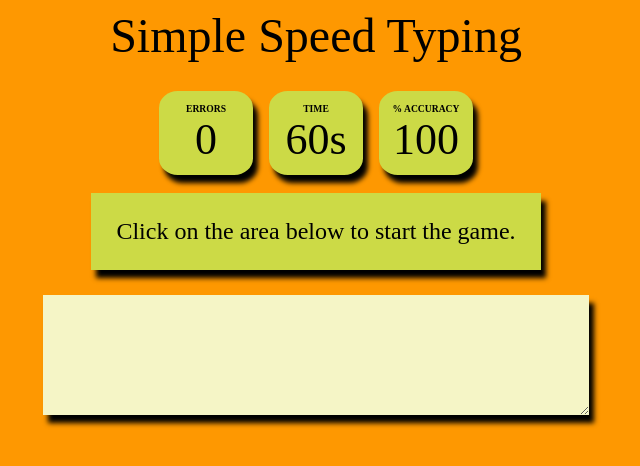
After one commit to ignxrxnt0330/asd, a PHP site: page /asd/assets/typing_game_example/index.html in a window 1280 px wide. The commit adds this page. Shown: the top 466 px of the page, without its empty margins (324-964 px from the left). Run offline with PHP 8.4, Linux system fonts and the light colour scheme.

Commit message:
worked on some improvements to existent features and started working on the typing game

```diff
--- /dev/null
+++ b/assets/typing_game_example/index.css
@@ -0,0 +1,87 @@
+body {
+    background-color: #fe9801;
+    color: black;
+    text-align: center;
+    }
+
+    .container {
+    display: flex;
+    flex-direction: column;
+    align-items: center;
+    }
+
+    .heading {
+    margin-bottom: 20px;
+    font-size: 3rem;
+    color: black;
+    }
+
+    .header {
+    display: flex;
+    align-items: center;
+    }
+
+    .timer, .errors, .accuracy,
+    .cpm, .wpm {
+    background-color: #ccda46;
+    height: 60px;
+    width: 70px;
+    margin: 8px;
+    padding: 12px;
+    border-radius: 20%;
+    box-shadow: black 5px 8px 5px;
+    }
+
+    .cpm, .wpm {
+    display: none;
+    }
+
+    .header_text {
+    text-transform: uppercase;
+    font-size: 0.6rem;
+    font-weight: 600;
+    }
+
+    .curr_time, .curr_errors,
+    .curr_accuracy, .curr_cpm,
+    .curr_wpm {
+    font-size: 2.75rem;
+    }
+
+    .quote {
+    background-color: #ccda46;
+    font-size: 1.5rem;
+    margin: 10px;
+    padding: 25px;
+    box-shadow: black 5px 8px 5px;
+    }
+
+    .input_area {
+    background-color: #f5f5c6;
+    height: 80px;
+    width: 40%;
+    font-size: 1.5rem;
+    font-weight: 600;
+    margin: 15px;
+    padding: 20px;
+    border: 0px;
+    box-shadow: black 5px 8px 5px;
+    }
+
+    .restart_btn {
+    display: none;
+    background-color: #326765;
+    font-size: 1.5rem;
+    padding: 10px;
+    border: 0px;
+    box-shadow: black 5px 8px 5px;
+    }
+
+    .incorrect_char {
+    color: red;
+    text-decoration: underline;
+    }
+
+    .correct_char {
+    color: darkgreen;
+    }
--- /dev/null
+++ b/assets/typing_game_example/index.html
@@ -0,0 +1,58 @@
+<!DOCTYPE html>
+<head>
+    <meta charset="UTF-8">
+    <meta http-equiv="X-UA-Compatible" content="IE=edge">
+    <meta name="viewport" content="width=device-width, initial-scale=1.0">
+    <link rel=icon type="image/png" href="../imgs/favicon.png">
+    <link rel="stylesheet" type="text/css" href="index.css">
+    <title>typing game</title>
+</head>
+
+<body>
+    <div class="container">
+      <div class="heading">
+        Simple Speed Typing
+      </div>
+      <div class="header">
+        <div class="wpm">
+          <div class="header_text">WPM</div>
+          <div class="curr_wpm">100</div>
+        </div>
+        <div class="cpm">
+          <div class="header_text">CPM</div>
+          <div class="curr_cpm">100</div>
+        </div>
+        <div class="errors">
+          <div class="header_text">Errors</div>
+          <div class="curr_errors">0</div>
+        </div>
+        <div class="timer">
+          <div class="header_text">Time</div>
+          <div class="curr_time">60s</div>
+        </div>
+        <div class="accuracy">
+          <div class="header_text">% Accuracy</div>
+          <div class="curr_accuracy">100</div>
+        </div>
+      </div>
+
+      <div class="quote">
+        Click on the area below to start the game.
+      </div>
+      <textarea class="input_area"
+        placeholder="start typing here..."
+        oninput="processCurrentText()"
+        onfocus="startGame()">
+      </textarea>
+      <button class="restart_btn"
+        onclick="resetValues()">
+        Restart
+      </button>
+    </div>
+
+    <!-- link the JavaScript file here -->
+    <script src="index.js">
+    </script>
+  </body>
+
+</html>
--- /dev/null
+++ b/assets/typing_game_example/index.js
@@ -0,0 +1,184 @@
+// define the time limit
+let TIME_LIMIT = 60;
+
+// define quotes to be used
+let quotes_array = [
+"Push yourself, because no one else is going to do it for you.",
+"Failure is the condiment that gives success its flavor.",
+"Wake up with determination. Go to bed with satisfaction.",
+"It's going to be hard, but hard does not mean impossible.",
+"Learning never exhausts the mind.",
+"The only way to do great work is to love what you do."
+];
+
+// selecting required elements
+let timer_text = document.querySelector(".curr_time");
+let accuracy_text = document.querySelector(".curr_accuracy");
+let error_text = document.querySelector(".curr_errors");
+let cpm_text = document.querySelector(".curr_cpm");
+let wpm_text = document.querySelector(".curr_wpm");
+let quote_text = document.querySelector(".quote");
+let input_area = document.querySelector(".input_area");
+let restart_btn = document.querySelector(".restart_btn");
+let cpm_group = document.querySelector(".cpm");
+let wpm_group = document.querySelector(".wpm");
+let error_group = document.querySelector(".errors");
+let accuracy_group = document.querySelector(".accuracy");
+
+let timeLeft = TIME_LIMIT;
+let timeElapsed = 0;
+let total_errors = 0;
+let errors = 0;
+let accuracy = 0;
+let characterTyped = 0;
+let current_quote = "";
+let quoteNo = 0;
+let timer = null;
+
+function updateQuote() {
+    quote_text.textContent = null;
+    current_quote = quotes_array[quoteNo];
+
+    // separate each character and make an element
+    // out of each of them to individually style them
+    current_quote.split('').forEach(char => {
+        const charSpan = document.createElement('span')
+        charSpan.innerText = char
+        quote_text.appendChild(charSpan)
+    })
+
+    // roll over to the first quote
+    if (quoteNo < quotes_array.length - 1)
+        quoteNo++;
+    else
+        quoteNo = 0;
+    }
+
+    function processCurrentText() {
+
+// get current input text and split it
+curr_input = input_area.value;
+curr_input_array = curr_input.split('');
+
+// increment total characters typed
+characterTyped++;
+
+errors = 0;
+
+quoteSpanArray = quote_text.querySelectorAll('span');
+quoteSpanArray.forEach((char, index) => {
+	let typedChar = curr_input_array[index]
+
+	// character not currently typed
+	if (typedChar == null) {
+	char.classList.remove('correct_char');
+	char.classList.remove('incorrect_char');
+
+	// correct character
+	} else if (typedChar === char.innerText) {
+	char.classList.add('correct_char');
+	char.classList.remove('incorrect_char');
+
+	// incorrect character
+	} else {
+	char.classList.add('incorrect_char');
+	char.classList.remove('correct_char');
+
+	// increment number of errors
+	errors++;
+	}
+});
+
+// display the number of errors
+error_text.textContent = total_errors + errors;
+
+// update accuracy text
+let correctCharacters = (characterTyped - (total_errors + errors));
+let accuracyVal = ((correctCharacters / characterTyped) * 100);
+accuracy_text.textContent = Math.round(accuracyVal);
+
+// if current text is completely typed
+// irrespective of errors
+if (curr_input.length == current_quote.length) {
+	updateQuote();
+
+	// update total errors
+	total_errors += errors;
+
+	// clear the input area
+	input_area.value = "";
+}
+}
+
+function startGame() {
+
+resetValues();
+updateQuote();
+
+// clear old and start a new timer
+clearInterval(timer);
+timer = setInterval(updateTimer, 1000);
+}
+
+function resetValues() {
+timeLeft = TIME_LIMIT;
+timeElapsed = 0;
+errors = 0;
+total_errors = 0;
+accuracy = 0;
+characterTyped = 0;
+quoteNo = 0;
+input_area.disabled = false;
+
+input_area.value = "";
+quote_text.textContent = 'Click on the area below to start the game.';
+accuracy_text.textContent = 100;
+timer_text.textContent = timeLeft + 's';
+error_text.textContent = 0;
+restart_btn.style.display = "none";
+cpm_group.style.display = "none";
+wpm_group.style.display = "none";
+}
+
+function updateTimer() {
+if (timeLeft > 0) {
+	// decrease the current time left
+	timeLeft--;
+
+	// increase the time elapsed
+	timeElapsed++;
+
+	// update the timer text
+	timer_text.textContent = timeLeft + "s";
+}
+else {
+	// finish the game
+	finishGame();
+}
+}
+
+function finishGame() {
+// stop the timer
+clearInterval(timer);
+
+// disable the input area
+input_area.disabled = true;
+
+// show finishing text
+quote_text.textContent = "Click on restart to start a new game.";
+
+// display restart button
+restart_btn.style.display = "block";
+
+// calculate cpm and wpm
+cpm = Math.round(((characterTyped / timeElapsed) * 60));
+wpm = Math.round((((characterTyped / 5) / timeElapsed) * 60));
+
+// update cpm and wpm text
+cpm_text.textContent = cpm;
+wpm_text.textContent = wpm;
+
+// display the cpm and wpm
+cpm_group.style.display = "block";
+wpm_group.style.display = "block";
+}
--- a/pags/todolist.php
+++ b/pags/todolist.php
@@ -34,13 +34,13 @@ require("db_connection.php");
         </div>
         <div id="todolist_items">
             <?php
-            $sql = "SELECT *  FROM todolist where completado=0 order by fecha";
+            $sql = "SELECT *  FROM todolist where completado=0 order by fecha,id desc";
             $result = mysqli_query($conn, $sql);
 
             if (mysqli_num_rows($result) > 0) {
                 while($row = mysqli_fetch_assoc($result)) {
                 $idcompl=$row['id'];
-                    echo " <a href='../php/completar_tdl.php?idcompl=$idcompl'><div id=todolist_item>";
+                    echo "<a href='../php/completar_tdl.php?idcompl=$idcompl'><div id=todolist_item>";
                     echo "<h2>" . $row["titulo"] ."  ". $row["fecha"] . "</h2> <p>" . $row["descripcion"] ."</p>";
                     echo "</div></a>";
                 }
--- a/php/splashes.php
+++ b/php/splashes.php
@@ -1,7 +1,7 @@
 <?php
 
-$splashes = fopen("C:/xampp/htdocs/asd/assets/splashes.txt","r");
-$splash = rand(1,365);
+$splashes = fopen("C:/xampp/htdocs/asd/misc/splashes.txt","r");
+$splash = rand(1,375);
 $num_lineas=0;
 while(!feof($splashes)) {
     $linea = fgets($splashes); // Get the next line in the file
```
Also changed, not shown: css/braindump.css (deleted, +0 -35 lines), misc/splashes.txt (renamed from assets/splashes.txt, +18 -8 lines), pags/braindump.php (deleted, +0 -54 lines), pags/index.php (+5 -2 lines), php/urbanDic.php (+4 -4 lines), templates/asd.php (+2 -11 lines), typing game/index.css (added, +41 -0 lines), typing game/index.html (added, +25 -0 lines), assets/braindump.js (renamed from js/braindump.js), js/update_tdl.js (added), misc/asd.txt (renamed from assets/asd.txt), typing game/index.js (added), 5 other files.
